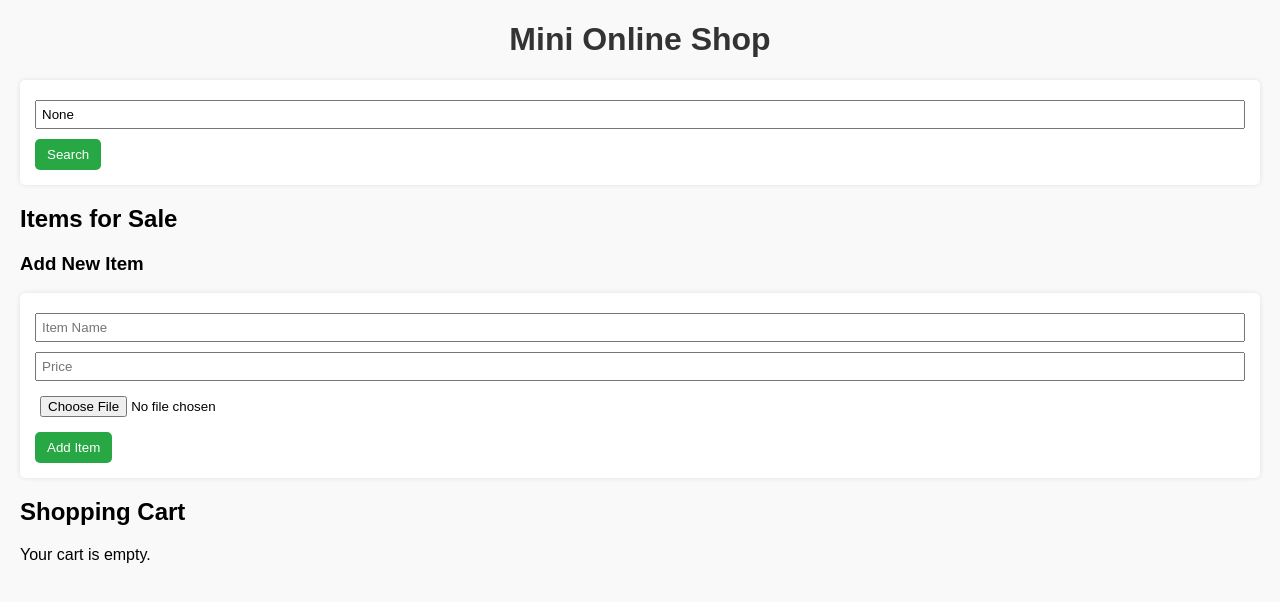
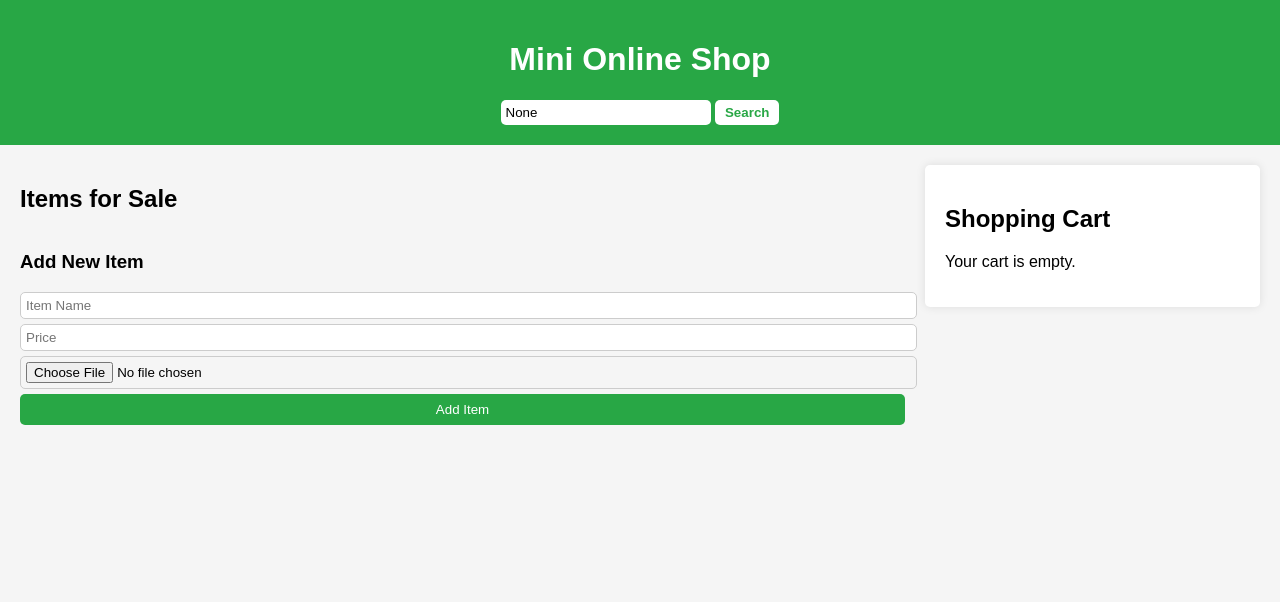
Before and after one commit to Jensen-creator/my--flask-pwa, a Flask app: page / in a window 1280 px wide. Shown: the top 602 px of the page. Run offline with Flask 3, Linux system fonts and the light colour scheme; data that the repository does not hold is empty.

Commit message:
Update style.css

```diff
--- a/static/style.css
+++ b/static/style.css
@@ -1,66 +1,135 @@
 body {
     font-family: Arial, sans-serif;
-    background-color: #f9f9f9;
-    margin: 20px;
+    margin: 0;
+    background-color: #f5f5f5;
 }
 
-h1 {
+header {
+    background-color: #28a745;
+    color: white;
+    padding: 20px;
     text-align: center;
-    color: #333;
 }
 
-.container {
+.search-bar {
+    margin-top: 10px;
+}
+
+.search-bar input[type="text"] {
+    padding: 5px;
+    width: 200px;
+    border-radius: 5px;
+    border: none;
+}
+
+.search-bar button {
+    padding: 5px 10px;
+    border: none;
+    border-radius: 5px;
+    background-color: #fff;
+    color: #28a745;
+    cursor: pointer;
+    font-weight: bold;
+}
+
+main {
     display: flex;
     justify-content: space-between;
-    gap: 50px;
-    margin-top: 20px;
+    padding: 20px;
+    gap: 20px;
 }
 
-ul {
+.items {
+    flex: 3;
+}
+
+.cart {
+    flex: 1;
+    background-color: #fff;
+    padding: 20px;
+    border-radius: 5px;
+    height: fit-content;
+    box-shadow: 0 0 10px rgba(0,0,0,0.1);
+}
+
+.item-grid {
+    display: grid;
+    grid-template-columns: repeat(auto-fill, minmax(180px, 1fr));
+    gap: 20px;
+}
+
+.item-card {
+    background-color: #fff;
+    padding: 10px;
+    border-radius: 5px;
+    text-align: center;
+    box-shadow: 0 0 5px rgba(0,0,0,0.1);
+}
+
+.item-card img {
+    width: 100%;
+    height: 150px;
+    object-fit: cover;
+    border-radius: 5px;
+}
+
+.item-card h3 {
+    margin: 10px 0 5px 0;
+}
+
+.item-card p {
+    margin: 0 0 10px 0;
+}
+
+.button {
+    padding: 5px 10px;
+    background-color: #28a745;
+    color: white;
+    text-decoration: none;
+    border-radius: 5px;
+}
+
+.button:hover {
+    background-color: #218838;
+}
+
+.add-form input[type="text"],
+.add-form input[type="number"],
+.add-form input[type="file"] {
+    width: 100%;
+    margin-bottom: 5px;
+    padding: 5px;
+    border-radius: 5px;
+    border: 1px solid #ccc;
+}
+
+.add-form button {
+    width: 100%;
+    padding: 8px;
+    border: none;
+    background-color: #28a745;
+    color: white;
+    border-radius: 5px;
+    cursor: pointer;
+}
+
+.add-form button:hover {
+    background-color: #218838;
+}
+
+.cart ul {
     list-style: none;
     padding: 0;
 }
 
-li {
-    background-color: #fff;
+.cart li {
     margin-bottom: 10px;
-    padding: 10px;
-    border-radius: 5px;
-    box-shadow: 0 0 5px rgba(0,0,0,0.1);
     display: flex;
-    align-items: center;
-    gap: 10px;
+    justify-content: space-between;
 }
 
-img {
-    border-radius: 5px;
+.cart a.remove {
+    color: red;
+    text-decoration: none;
+    font-weight: bold;
 }
-
-form {
-    background-color: #fff;
-    padding: 15px;
-    border-radius: 5px;
-    box-shadow: 0 0 5px rgba(0,0,0,0.1);
-    margin-top: 10px;
-}
-
-input[type="text"], input[type="number"], input[type="file"] {
-    padding: 5px;
-    margin: 5px 0;
-    width: 100%;
-    box-sizing: border-box;
-}
-
-button {
-    padding: 8px 12px;
-    background-color: #28a745;
-    border: none;
-    color: white;
-    border-radius: 5px;
-    cursor: pointer;
-    margin-top: 5px;
-}
-
-button:hover {
-    background-color: #218838;
-}
```
